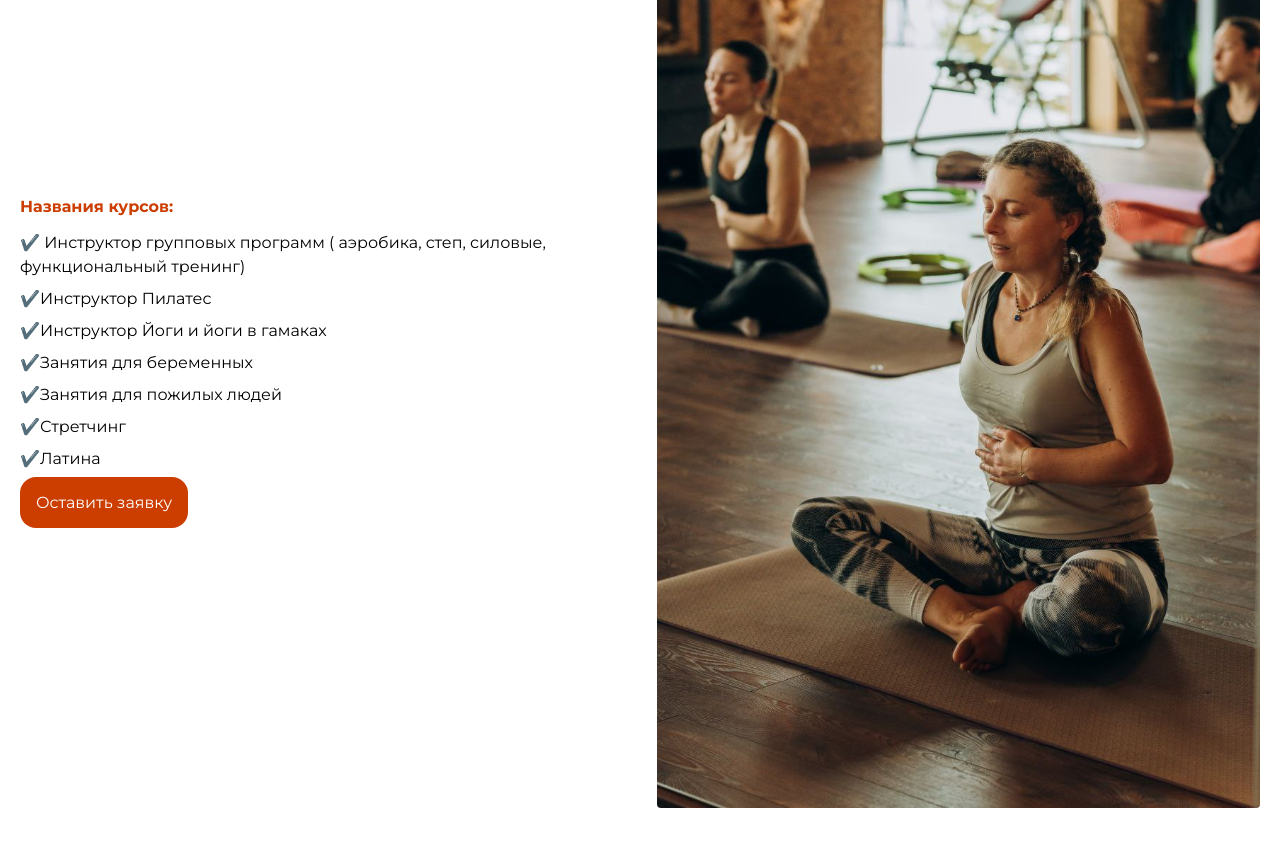
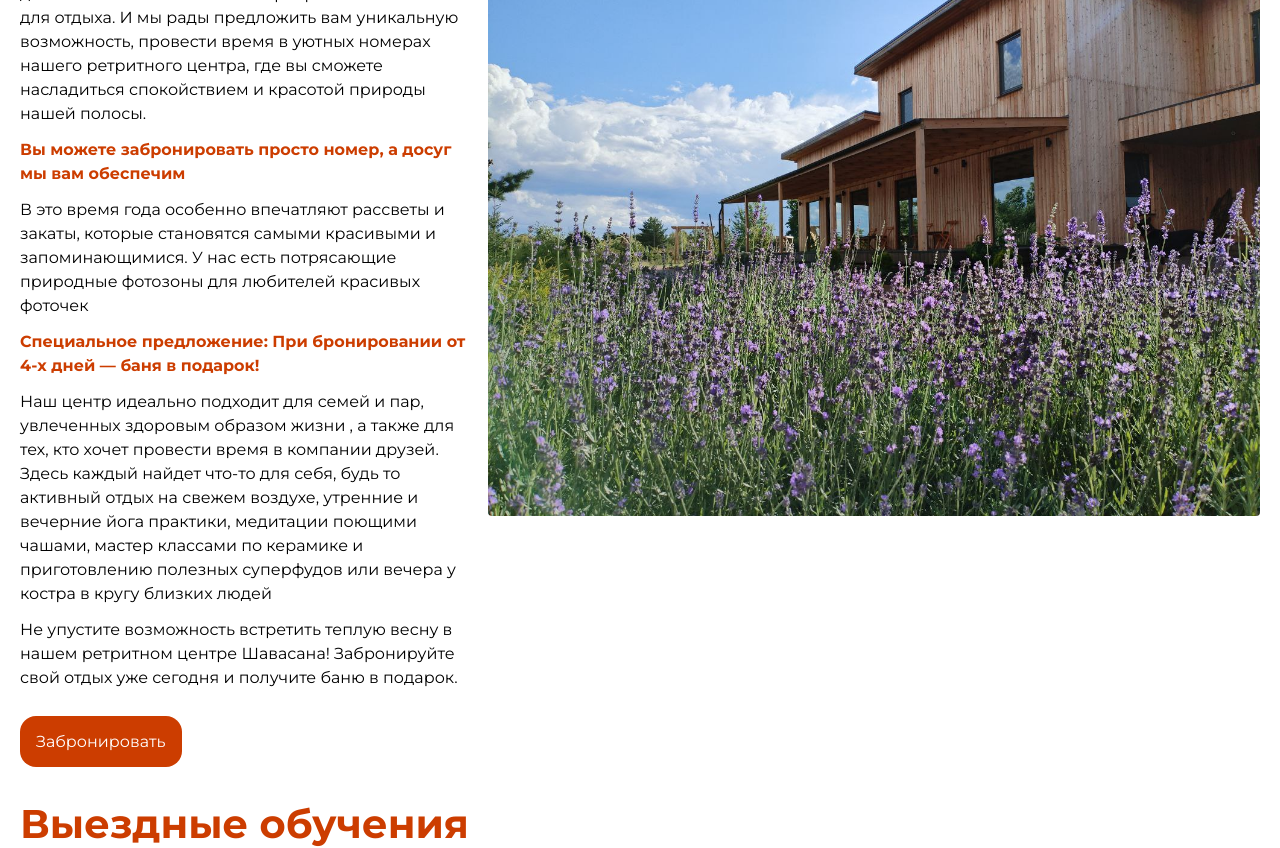
Before and after one commit to SonyaBoris/shavasana, a Next.js app: page / in a window 1280 px wide. Shown: the part 3680-4528 px from the top of the page. Built offline with nearby package versions, Linux system fonts and the light colour scheme.

Commit message:
add may section

```diff
--- a/app/page.js
+++ b/app/page.js
@@ -5,6 +5,7 @@ import Fitness from "@/components/Fitness";
 import Footer from "@/components/Footer";
 import { Header } from "@/components/Header";
 import { Main } from "@/components/Main";
+import May from "@/components/May";
 
 export default function Home() {
   return (
@@ -14,6 +15,7 @@ export default function Home() {
       <div className="container mx-auto px-5">
         <About />
         <Events />
+        <May />
         <Fitness />
         <Address />
       </div>
--- /dev/null
+++ b/components/May.jsx
@@ -0,0 +1,27 @@
+import Image from "next/image";
+
+const May = () => {
+  return (
+    <section>
+      <div className="flex lg:flex-row flex-col gap-5 items-center justify-between my-10">
+        <div className=" lg:w-[60%] w-full">
+          <h2>Проведите майские праздники в нашем  ретритном центре Шавасана</h2>
+          <p className="mb-3">Май — это время, когда природа пробуждается, а дом около Волги становится прекрасным местом для отдыха.
+            И мы рады предложить вам уникальную возможность, провести время в уютных номерах нашего ретритного центра, где вы сможете насладиться спокойствием и красотой  природы нашей полосы. </p>
+          <h3 className="mb-3">Вы можете забронировать просто номер, а досуг мы вам обеспечим</h3>
+          <p className="mb-3">В это время года особенно впечатляют рассветы и закаты, которые становятся самыми красивыми и запоминающимися.
+            У нас есть потрясающие природные фотозоны для любителей красивых фоточек</p>
+          <h3 className="mb-3">Специальное предложение: При бронировании от 4-х дней — баня в подарок!</h3>
+          <p className="mb-3">Наш центр  идеально подходит для семей  и пар, увлеченных здоровым образом жизни , а также для тех, кто хочет провести время в компании друзей. Здесь каждый найдет что-то для себя, будь то активный отдых на свежем воздухе, утренние и вечерние йога практики, медитации поющими чашами, мастер классами по керамике и приготовлению полезных суперфудов или вечера у костра в кругу близких людей</p>
+          <p className="mb-10">Не упустите возможность встретить теплую весну в нашем ретритном центре Шавасана! Забронируйте свой отдых уже сегодня и получите баню в подарок.</p>
+          <a className='bg-[var(--accent-color)] text-white p-4 rounded-2xl my-10' href="tel:+79879488117">Забронировать</a>
+        </div>
+        <div>
+          <Image className="rounded w-full h-full" src="/images/may.jpg" width={700} height={465} />
+        </div>
+      </div>
+    </section>
+  );
+}
+
+export default May;
```
Also changed, not shown: public/images/may.jpg (added).
